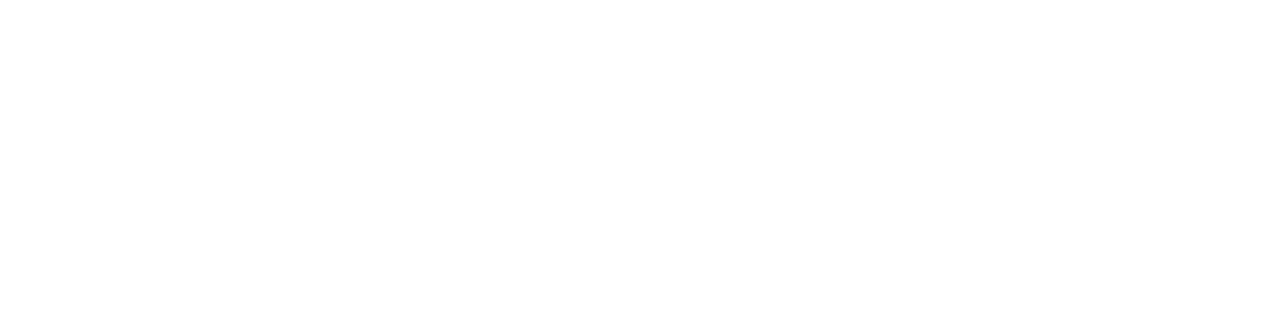
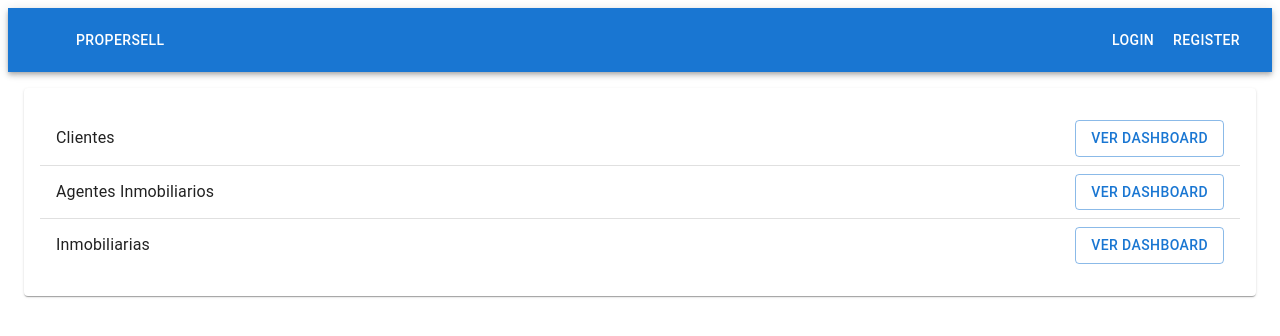
Before and after one commit to Sergioig37/TFG-DAW-ProperSell-front, a React (Vite) app: page /admin in a window 1280 px wide. Before the commit this address had no page. Shown: the top 336 px of the page. Built offline with nearby package versions, Linux system fonts and the light colour scheme.

Commit message:
Va tomando forma el panel de administrador

```diff
--- a/src/App.jsx
+++ b/src/App.jsx
@@ -20,10 +20,10 @@ export const App = () => {
             <Route path="/login" element={<Login/>}/>
             <Route path="/register" element={<Register/>}/>
             <Route path="/home" element={<HomePage/>}/>
-            <Route path="/agente-dashboard" element={<AgenteDashboard/>}/>
-            <Route path="/inmobiliaria-dashboard" element={<InmobiliariaDashboard/>}/>
-            <Route path="/cliente-dashboard" element={<ClienteDashboard/>}/>
-            <Route path="/admin-panel" element={<AdminPanel/>}/>
+            <Route path="/admin/agentes-dashboard" element={<AgenteDashboard/>}/>
+            <Route path="/admin/inmobiliarias-dashboard" element={<InmobiliariaDashboard/>}/>
+            <Route path="/admin/clientes-dashboard" element={<ClienteDashboard/>}/>
+            <Route path="/admin" element={<AdminPanel/>}/>
           </Routes>
         </BrowserRouter>
     </>
--- a/src/components/admin/AdminPanel.jsx
+++ b/src/components/admin/AdminPanel.jsx
@@ -1,40 +1,52 @@
-import React, { useEffect, useState } from 'react';
+import React from 'react';
 import { useNavigate } from 'react-router-dom';
 import { Button, List, ListItem, ListItemText, Paper } from '@mui/material';
+import { NavbarGeneral } from '../NavbarGeneral';
 
 export const AdminPanel = () => {
-  const [entidades, setEntidades] = useState([]);
   const navigate = useNavigate();
 
-  useEffect(() => {
-    // Suponiendo que tienes un endpoint que devuelve todas las entidades
-    fetch('http://localhost:9090/entidades')
-      .then((res) => res.json())
-      .then((data) => {
-        setEntidades(data);
-      });
-  }, []);
+  const handleClienteRoute = () => {
+    navigate('/admin/clientes-dashboard');
+  }
 
-  const handleVerMas = (id) => {
-    // Navega al dashboard de la entidad específica
-    navigate(`/dashboard/${id}`);
-  };
+  const handleAgenteRoute = () => {
+    navigate('/admin/agentes-dashboard');
+  }
+
+  const handleInmobiliarias = () => {
+    navigate('/admin/inmobiliarias-dashboard');
+  }
 
   return (
+    <>
+    <NavbarGeneral/>
     <Paper style={{ margin: 16, padding: 16 }}>
-      <Button variant="contained" color="primary" href="/entidad/create">
-        Crear Nueva Entidad
-      </Button>
+
       <List>
-        {entidades.map((entidad, index) => (
-          <ListItem key={index} divider>
-            <ListItemText primary={entidad.nombre} secondary={`ID: ${entidad.id}`} />
-            <Button variant="outlined" onClick={() => handleVerMas(entidad.id)}>
-              Ver Más
-            </Button>
-          </ListItem>
-        ))}
+        <ListItem divider>
+          <ListItemText primary="Clientes" />
+
+          <Button variant="outlined" onClick={handleClienteRoute}>
+            Ver Dashboard
+          </Button>
+        </ListItem>
+        <ListItem divider>
+          <ListItemText primary="Agentes Inmobiliarios" />
+
+          <Button variant="outlined" onClick={handleAgenteRoute}>
+            Ver Dashboard
+          </Button>
+        </ListItem>
+        <ListItem>
+          <ListItemText primary="Inmobiliarias" />
+
+          <Button variant="outlined" onClick={handleInmobiliarias}>
+            Ver Dashboard
+          </Button>
+        </ListItem>
       </List>
     </Paper>
+    </>
   );
 };
--- a/src/components/agente/AgenteDashboard.jsx
+++ b/src/components/agente/AgenteDashboard.jsx
@@ -1,8 +1,66 @@
+import React, { useState, useEffect } from 'react';
+import { useNavigate } from 'react-router-dom';
+import { Button, Table, TableBody, TableCell, TableContainer, TableHead, TableRow, Paper, IconButton } from '@mui/material';
+import { Edit, Delete } from '@mui/icons-material';
+
 export const AgenteDashboard = () => {
+  const [agentes, setAgentes] = useState([]);
+  const navigate = useNavigate(); // Importa useNavigate para la navegación
 
-    return(
-        <>
+  useEffect(() => {
+    fetch("http://localhost:9090/agente")
+      .then((res) => res.json())
+      .then((data) => {
+        setAgentes(data);
+      });
+  }, []);
 
-        </>
-    );
-}
+  const handleEdit = (id) => {
+    // Navega a la ruta de edición del agente con el ID proporcionado
+    navigate(`/agente/edit/${id}`);
+  };
+
+  const handleDelete = (id) => {
+    // Implementa la lógica de eliminación aquí
+    console.log("Eliminar Agente", id);
+  };
+
+  return (
+    <>
+      <Button variant="contained" color="primary" href="/inmobiliaria/create">
+        Crear Agente
+      </Button>
+      <TableContainer component={Paper}>
+        <Table sx={{ minWidth: 650 }} aria-label="simple table">
+          <TableHead>
+            <TableRow>
+              <TableCell>ID</TableCell>
+              <TableCell align="right">Nombre</TableCell>
+              <TableCell align="right">Número de Teléfono</TableCell>
+              <TableCell align="right">Acciones</TableCell>
+            </TableRow>
+          </TableHead>
+          <TableBody>
+            {agentes.map((agente, index) => (
+              <TableRow key={index}>
+                <TableCell component="th" scope="row">
+                  {agente.id}
+                </TableCell>
+                <TableCell align="right">{agente.nombre}</TableCell>
+                <TableCell align="right">{agente.numeroTelefono}</TableCell>
+                <TableCell align="right">
+                  <IconButton onClick={() => handleEdit(agente.id)}>
+                    <Edit />
+                  </IconButton>
+                  <IconButton onClick={() => handleDelete(agente.id)}>
+                    <Delete />
+                  </IconButton>
+                </TableCell>
+              </TableRow>
+            ))}
+          </TableBody>
+        </Table>
+      </TableContainer>
+    </>
+  );
+};
```
